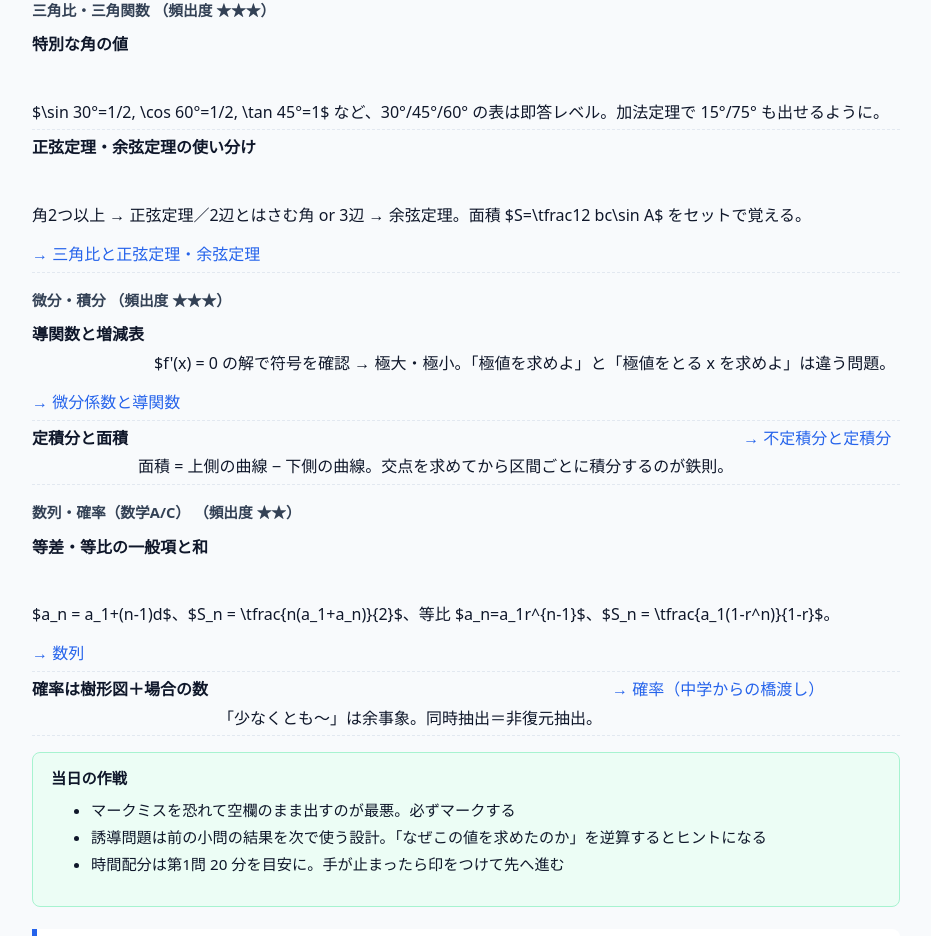
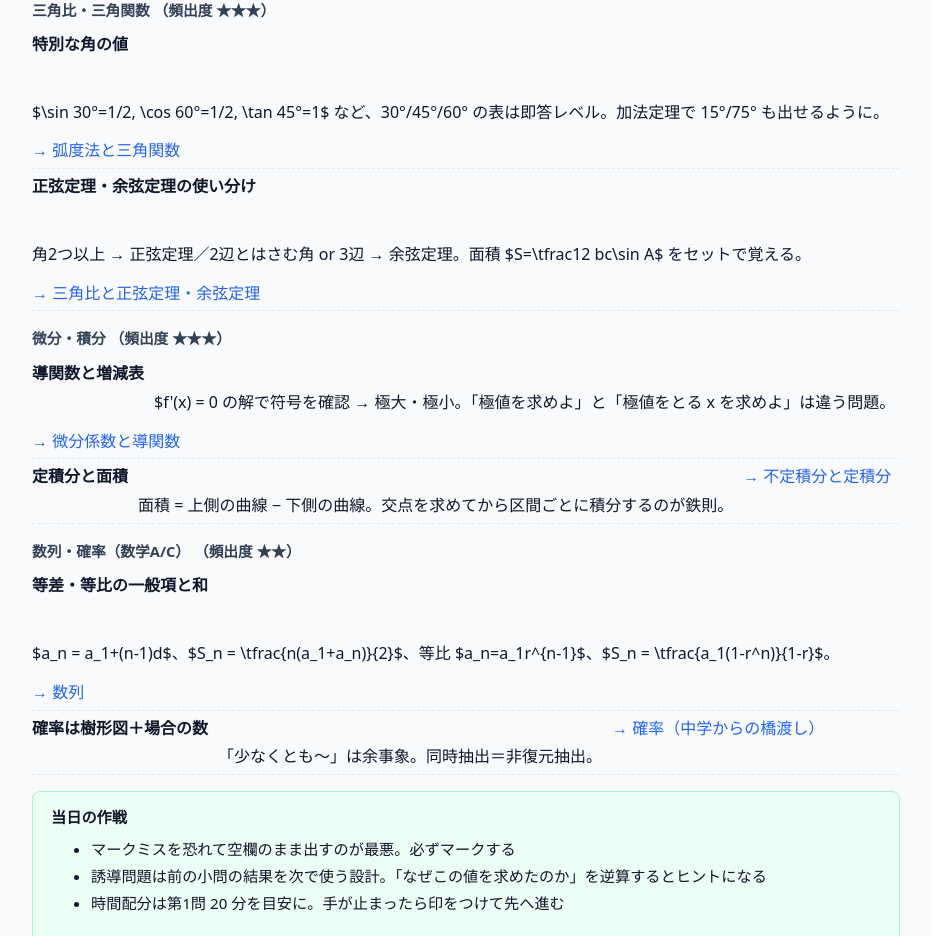
Before and after one commit to akku1139/study-blog, a React (Vite) app: page /exam-prep in a window 1280 px wide. Shown: the part 995-1931 px from the top of the page, without its empty margins (174-1105 px from the left). Built offline with nearby package versions, Linux system fonts and the light colour scheme.

Commit message:
直前対策ページのレッスンリンクを全て実在ルートに修正

```diff
--- a/src/pages/ExamPrepPage.tsx
+++ b/src/pages/ExamPrepPage.tsx
@@ -68,7 +68,7 @@ const SECTIONS: Section[] = [
             point: '特別な角の値',
             detail:
               '$\\sin 30°=1/2, \\cos 60°=1/2, \\tan 45°=1$ など、30°/45°/60° の表は即答レベル。加法定理で 15°/75° も出せるように。',
-            link: { subject: 'university-cs', lesson: 'complexity-basics', label: '' },
+            link: { subject: 'senior-math', lesson: 'trig-functions', label: '弧度法と三角関数' },
           },
           {
             point: '正弦定理・余弦定理の使い分け',
@@ -133,12 +133,12 @@ const SECTIONS: Section[] = [
           {
             point: '運動方程式 ma = F の立て方',
             detail: '**物体を切り出して**、はたらく力を全部矢印で書いてから成分分解。斜面なら摩擦と重力の斜面成分 $mg\\sin\\theta$。',
-            link: { subject: 'senior-physics-basic', lesson: 'projectile-motion', label: '物体の運動' },
+            link: { subject: 'senior-physics', lesson: 'projectile-motion', label: '物体の運動' },
           },
           {
             point: '力学的エネルギー保存と運動量保存',
             detail: '衝突は運動量保存（エネルギーは損失しうる）、ばねや自由落下はエネルギー保存。',
-            link: { subject: 'senior-physics', lesson: 'momentum-impulse', label: '運動量と力積' },
+            link: { subject: 'senior-physics-full', lesson: 'momentum-impulse', label: '運動量と力積' },
           },
         ],
       },
@@ -149,7 +149,7 @@ const SECTIONS: Section[] = [
           {
             point: '$v = f\\lambda$ と定在波',
             detail: '弦の固定端は節、自由端は腹。n 番の固有振動の波長を図から読み取る練習が最短。',
-            link: { subject: 'senior-physics', lesson: 'wave-basics', label: '波の基礎' },
+            link: { subject: 'senior-physics-full', lesson: 'wave-basics', label: '波の基礎' },
           },
           {
             point: 'ドップラー効果の公式',
@@ -165,7 +165,7 @@ const SECTIONS: Section[] = [
           {
             point: 'オームの法則と合成抵抗',
             detail: '直列は足す、並列は逆数の和。コンデンサーの蓄積電荷 Q=CV、エネルギー U=½CV²。',
-            link: { subject: 'senior-physics', lesson: 'circuits-magnetism', label: '直流回路と電磁誘導' },
+            link: { subject: 'senior-physics-full', lesson: 'circuits-magnetism', label: '直流回路と電磁誘導' },
           },
           {
             point: 'ローレンツ力と円運動',
@@ -302,7 +302,7 @@ const SECTIONS: Section[] = [
     ],
   },
   {
-    subjectId: 'senior-social-studies',
+    subjectId: 'senior-social',
     title: '地理歴史・公民',
     icon: '🌍',
     color: '#65a30d',
@@ -315,12 +315,12 @@ const SECTIONS: Section[] = [
           {
             point: '産業革命 → 帝国主義 → 世界大戦の因果',
             detail: '市場と原料の獲得が列強の世界分割を生み、その不均衡が二度の大戦につながる一本の線。',
-            link: { subject: 'senior-social-studies', lesson: 'industrial-revolution', label: '産業革命と世界システム' },
+            link: { subject: 'senior-social', lesson: 'industrial-revolution', label: '産業革命と世界システム' },
           },
           {
             point: '日本の近代化',
             detail: '開国 → 富国強兵・殖産興業 → 大正デモクラシー → 戦時体制。条約改正と憲政の発展が主題。',
-            link: { subject: 'senior-social-studies', lesson: 'japan-modernization', label: '日本の近代化' },
+            link: { subject: 'senior-social', lesson: 'japan-modernization', label: '日本の近代化' },
           },
         ],
       },
@@ -336,7 +336,7 @@ const SECTIONS: Section[] = [
           {
             point: '人口統計の指標',
             detail: '自然増減＝出生 − 死亡。人口転換モデル、都市化率の読み取り。',
-            link: { subject: 'senior-social-studies', lesson: 'population-urbanization', label: '人口と都市化' },
+            link: { subject: 'senior-social', lesson: 'population-urbanization', label: '人口と都市化' },
           },
         ],
       },
@@ -352,7 +352,7 @@ const SECTIONS: Section[] = [
           {
             point: '需給と価格、景気変動',
             detail: '需要増 → 価格上昇。GDP の三面等価、財政政策・金融政策の方向性。',
-            link: { subject: 'senior-social-studies', lesson: 'democracy-market', label: '民主政治と市場経済' },
+            link: { subject: 'senior-social', lesson: 'democracy-market', label: '民主政治と市場経済' },
           },
         ],
       },
```
